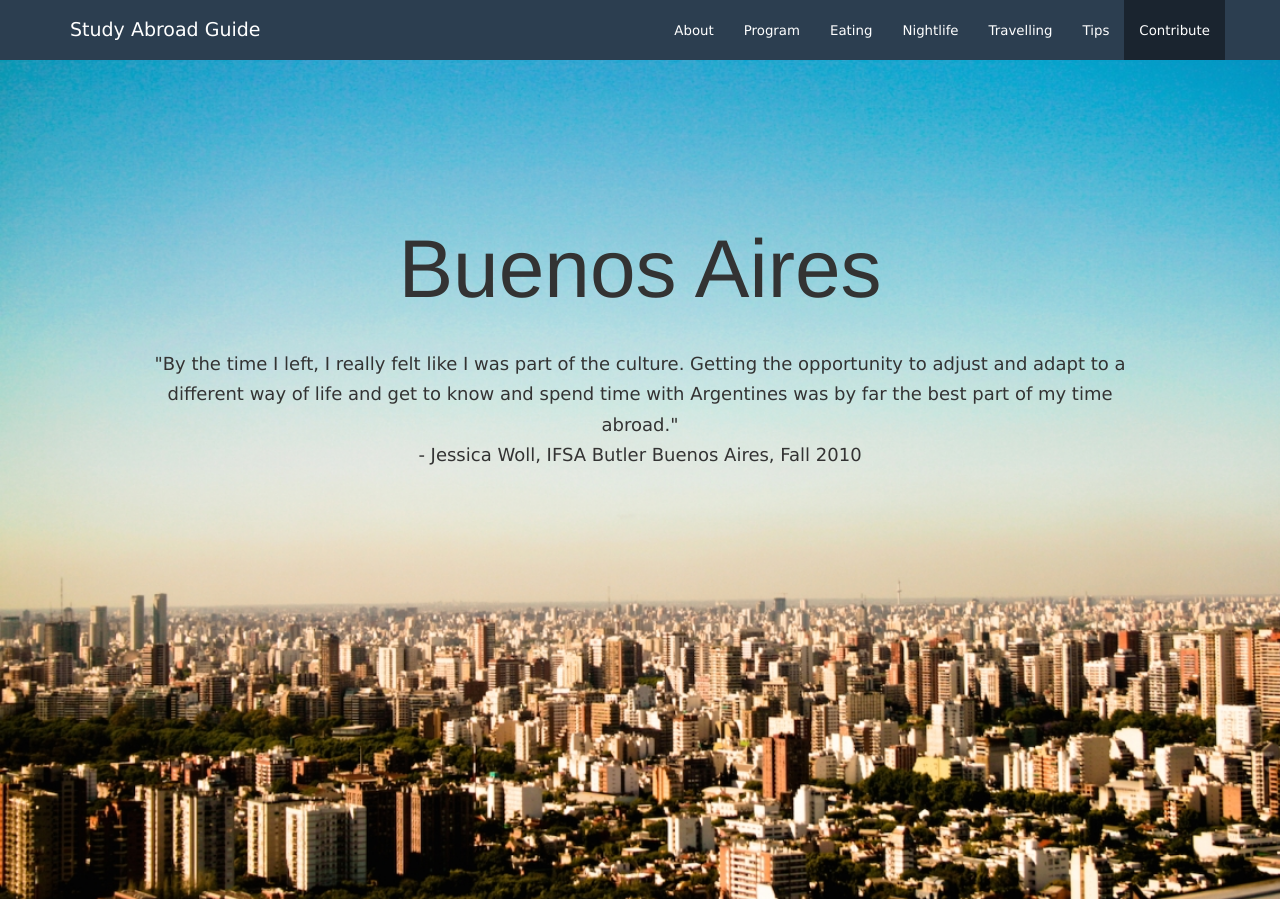
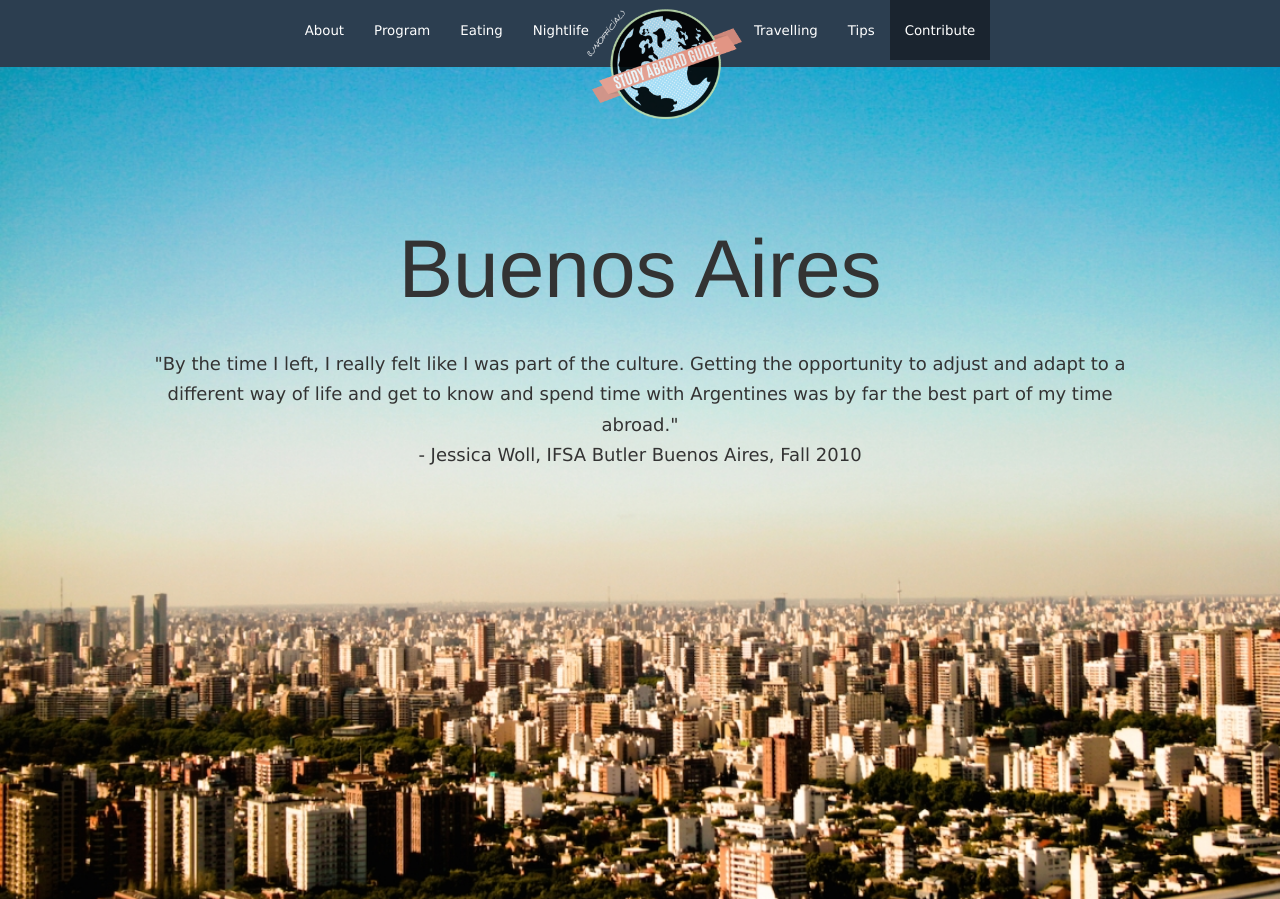
Before and after one commit to nuasg/studyabroadguide, a PHP site: page /buenos-aires.html in a window 1280 px wide. Shown: the top 899 px of the page. Run offline with PHP 8.4, Linux system fonts and the light colour scheme; some libraries are stand-ins or nearby versions.

Commit message:
added globe logo

```diff
--- a/buenos-aires.html
+++ b/buenos-aires.html
@@ -18,19 +18,24 @@
     <nav class="navbar navbar-default navbar-fixed-top">
         <div class="container">
             <!-- Brand and toggle get grouped for better mobile display -->
-            <div class="navbar-header page-scroll">
+            <!--<div class="navbar-header page-scroll">
                 <button type="button" class="navbar-toggle" data-toggle="collapse" data-target="#bs-example-navbar-collapse-1">
                     <span class="sr-only">Toggle navigation</span>
                     <span class="icon-bar"></span>
                     <span class="icon-bar"></span>
                     <span class="icon-bar"></span>
                 </button>
-                <a class="navbar-brand" href="index.html">Study Abroad Guide</a>
-            </div>
+                <a class="navbar-brand shrink" href="index.html">
+                	<img class="globe-image" src="img/globe-logo-3.png">
+                </a>
+                <a class="navbar-brand" href="index.html">
+                	Study Abroad Guide
+                </a>
+            </div>-->
 
             <!-- Collect the nav links, forms, and other content for toggling -->
             <div class="collapse navbar-collapse" id="bs-example-navbar-collapse-1">
-                <ul class="nav navbar-nav navbar-right">
+                <ul class="nav navbar-nav">
                     <li class="hidden">
                         <a href="#page-top"></a>
                     </li>
@@ -46,6 +51,9 @@
                     <li class="page-scroll">
                         <a href="#nightlife">Nightlife</a>
                     </li>
+                    <a class="navbar-brand shrink" href="index.html">
+                	<img class="globe-image" src="img/globe-logo-3.png">
+                </a>
                     <li class="page-scroll">
                         <a href="#travelling">Travelling</a>
                     </li>
--- a/css/buenos-aires.css
+++ b/css/buenos-aires.css
@@ -46,6 +46,16 @@ h2 {
 
 .bg-color { background-color: #f6f6ee; }
 
+
+.navbar .navbar-nav {
+  display: inline-block;
+  float: none;
+}
+
+.navbar .navbar-collapse {
+  text-align: center;
+}
+
 .hero {
     position: relative;
     top: 150px;
@@ -60,6 +70,16 @@ h2 {
 
 .hero-text { font-size: 18px; }
 
+
+.shrink {max-width: 150px;}
+
+.globe-image {
+    position: relative;
+    left: -20px;
+    top: -15px;
+    width: 160px;
+    display: inline;
+}
 
 .round-image {
     padding: 5px;
```
Also changed, not shown: img/globe-logo-1.png (added), img/globe-logo-2.png (added), img/globe-logo-3.png (added).
